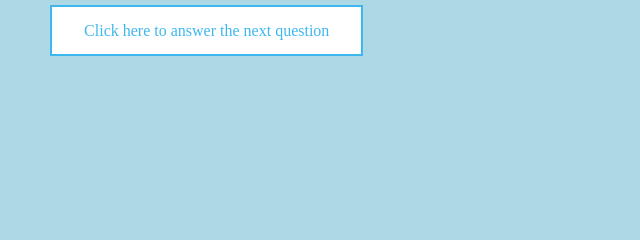
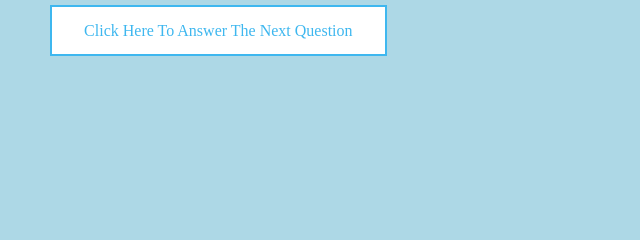
Before and after one commit to haoteng10/Apps4Good-Project, a Node server app: template views/result.ejs in a window 1280 px wide. Shown: the part 154-394 px from the top of the page, without its empty margins (0-640 px from the left). Run offline with Node 20, Linux system fonts and the light colour scheme; the template is opened without the code that fills it, so the values that code supplies are empty.

Commit message:
Small HTML & CSS Modifications

```diff
--- a/public/stylesheets/index.css
+++ b/public/stylesheets/index.css
@@ -97,6 +97,11 @@ input[type=submit]:hover {
   border-color: #3eb7ef;
 }
 
+.button:hover {
+  background-color: #2a9cc1;
+  color: white;
+}
+
 /* Customize the label (the container) */
 .container {
   display: block;
--- a/views/result.ejs
+++ b/views/result.ejs
@@ -1,6 +1,6 @@
 <% include ./partials/header %>
 	<div class="as-container">
 		<h1>Your answer is <span class="resultText"><%= correctOrNot %></span>!</h1>
-		<a href="question" id="nextQuestion" class="button">Click here to answer the next question</a>
+		<a href="question" id="nextQuestion" class="button">Click Here To Answer The Next Question</a>
 	</div>
 <% include ./partials/footer %>
```
